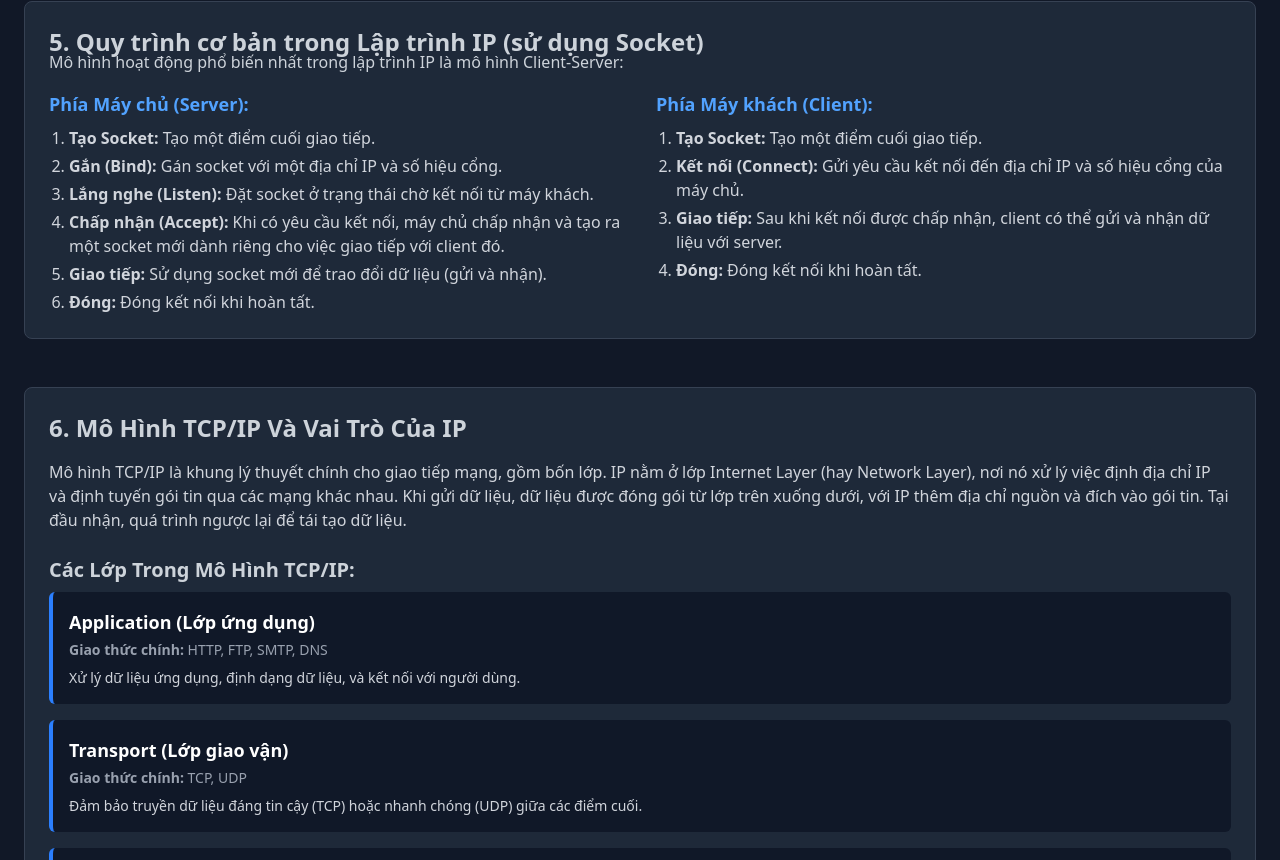
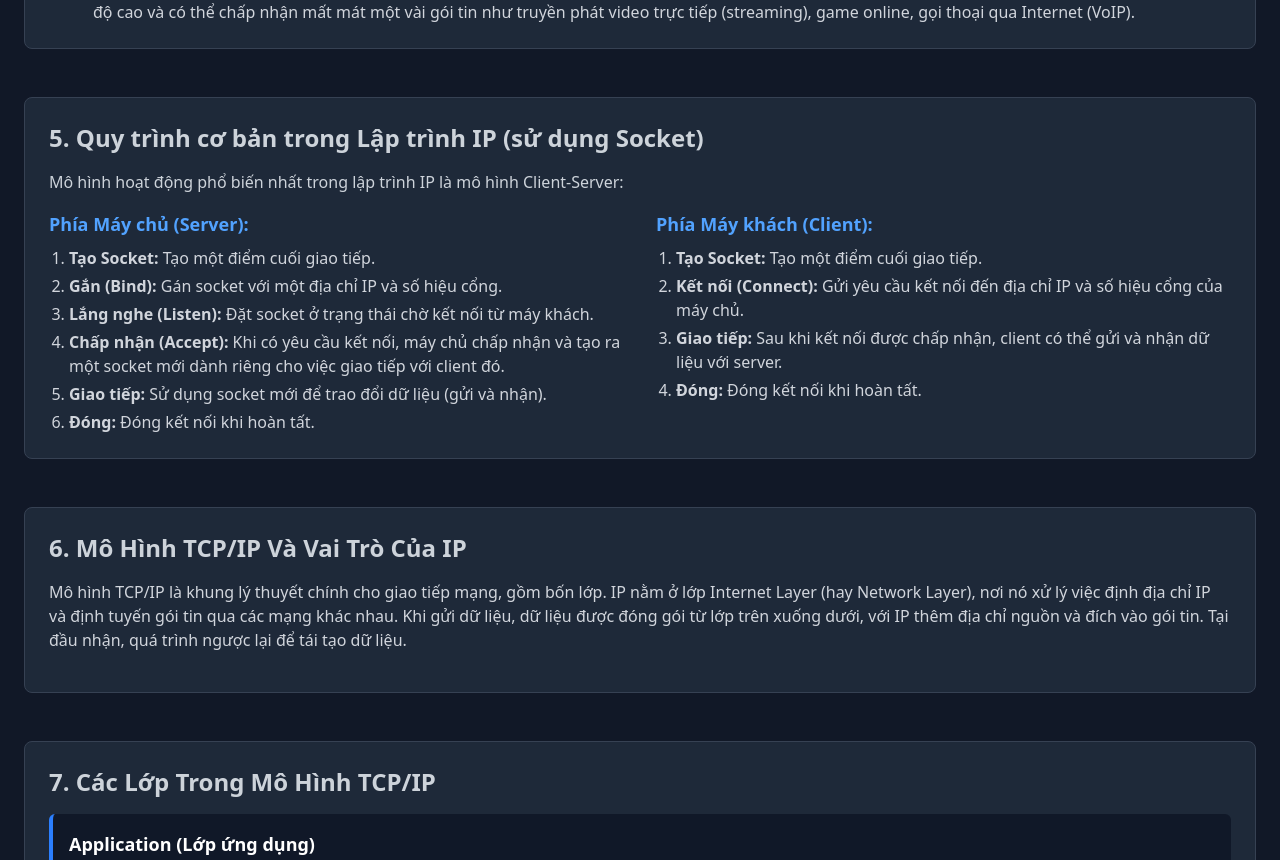
Before and after one commit to NguyenHuynhPhuVinh/WebIP, a Next.js app: page /learn in a window 1280 px wide. Shown: the part 1940-2800 px from the top of the page. Built offline with nearby package versions, Linux system fonts and the light colour scheme.

Commit message:
feat: Refactor LearnPage sections for clarity and add advantages/disadvantages of IP programming

```diff
--- a/src/app/learn/page.tsx
+++ b/src/app/learn/page.tsx
@@ -215,7 +215,7 @@ export default function LearnPage() {
         </div>
       </Section>
 
-      {/* Section 6 & 7 */}
+      {/* Section 6 */}
       <section className="bg-gray-800 border border-gray-700 rounded-lg p-6">
         <h2 className="text-2xl font-bold mb-4">
           6. Mô Hình TCP/IP Và Vai Trò Của IP
@@ -228,9 +228,10 @@ export default function LearnPage() {
           địa chỉ nguồn và đích vào gói tin. Tại đầu nhận, quá trình ngược lại
           để tái tạo dữ liệu.
         </p>
-        <h3 className="text-xl font-semibold mt-6 mb-2">
-          Các Lớp Trong Mô Hình TCP/IP:
-        </h3>
+      </section>
+
+      {/* Section 7 */}
+      <Section title="7. Các Lớp Trong Mô Hình TCP/IP">
         <div className="space-y-4">
           <LayerCard
             layerName="Application (Lớp ứng dụng)"
@@ -253,7 +254,7 @@ export default function LearnPage() {
             description="Xử lý kết nối vật lý, tạo khung dữ liệu, và kiểm tra lỗi trên mạng cục bộ."
           />
         </div>
-      </section>
+      </Section>
 
       {/* Section 8 */}
       <Section title="8. Địa Chỉ IP Và Các Khái Niệm Cơ Bản">
@@ -295,6 +296,22 @@ export default function LearnPage() {
             <strong>Kiến Trúc Mạng:</strong> Hỗ trợ các mô hình như
             Client-Server (2 lớp), N-tier, Microservices, và các giao thức như
             REST, SOAP, tất cả đều dựa trên giao tiếp IP.
+          </li>
+        </ul>
+      </Section>
+
+      {/* Section 10 */}
+      <Section title="10. Ưu Điểm Và Nhược Điểm Của IP Programming">
+        <ul className="list-none space-y-3">
+          <li>
+            <strong className="text-green-400">Ưu điểm:</strong> Tính tương
+            thích cao, khả năng mở rộng, và là tiêu chuẩn cho Internet, cho phép
+            kết nối toàn cầu.
+          </li>
+          <li>
+            <strong className="text-red-400">Nhược điểm:</strong> Không có bảo
+            mật tích hợp (cần thêm lớp như TLS/IPsec), và IPv4 có giới hạn địa
+            chỉ (đang được giải quyết bởi IPv6).
           </li>
         </ul>
       </Section>
@@ -352,22 +369,6 @@ export default function LearnPage() {
           xây dựng ứng dụng mạng bền vững hơn.
         </p>
       </section>
-
-      {/* Section 10 */}
-      <Section title="10. Ưu Điểm Và Nhược Điểm Của IP Programming">
-        <ul className="list-none space-y-3">
-          <li>
-            <strong className="text-green-400">Ưu điểm:</strong> Tính tương
-            thích cao, khả năng mở rộng, và là tiêu chuẩn cho Internet, cho phép
-            kết nối toàn cầu.
-          </li>
-          <li>
-            <strong className="text-red-400">Nhược điểm:</strong> Không có bảo
-            mật tích hợp (cần thêm lớp như TLS/IPsec), và IPv4 có giới hạn địa
-            chỉ (đang được giải quyết bởi IPv6).
-          </li>
-        </ul>
-      </Section>
 
       {/* Section 12 */}
       <Section title="12. Bảo Mật Trong IP Programming">
@@ -475,7 +476,7 @@ function Section({
 }) {
   return (
     <section className="bg-gray-800 border border-gray-700 rounded-lg p-6 space-y-4">
-      <h2 className="text-2xl font-bold -mb-2">{title}</h2>
+      <h2 className="text-2xl font-bold mb-4">{title}</h2>
       {children}
     </section>
   );
```
